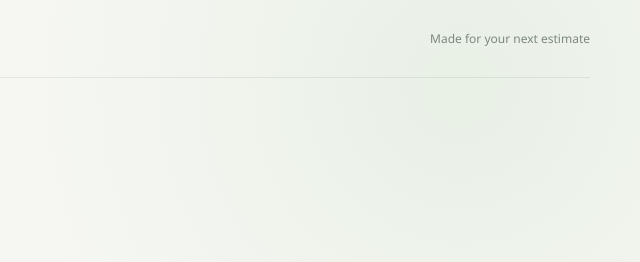
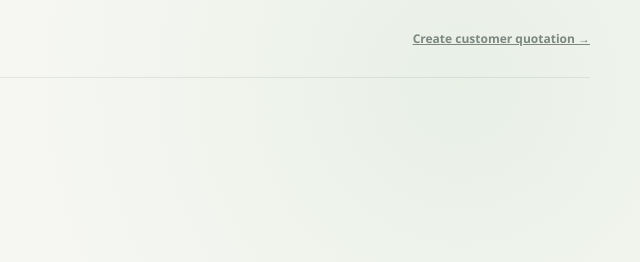
Before and after one commit to wizvikram/tektact-painting-calculator, a plain HTML site: page index.html in a window 1280 px wide. Shown: the top 262 px of the page, 640-1280 px from the left. Drawn offline with Linux system fonts and the light colour scheme.

Commit message:
Link painting calculator to universal quotation page

```diff
--- a/index.html
+++ b/index.html
@@ -24,7 +24,7 @@
         <span class="brand-name">tektact<span class="brand-period">.</span></span>
       </a>
       <div class="topbar-label"><span class="topbar-dot"></span> PAINTING COST CALCULATOR</div>
-      <div class="topbar-note">Made for your next estimate</div>
+      <div class="topbar-note"><a href="quotation.html" style="color:inherit;font-weight:700">Create customer quotation →</a></div>
     </header>
 
     <main id="main" class="page-shell">
```
